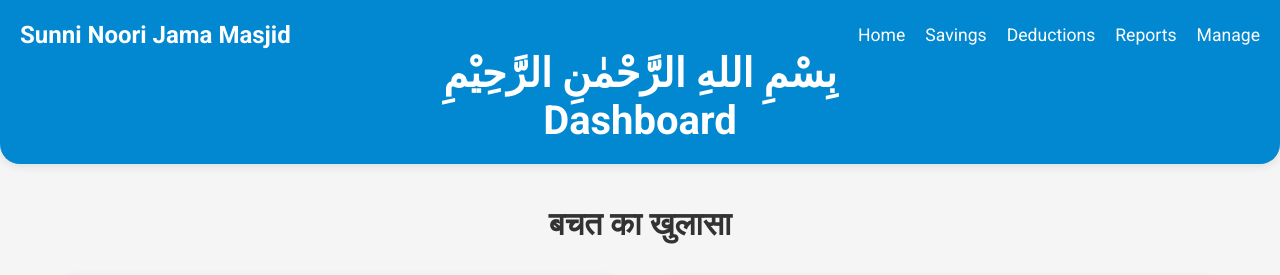
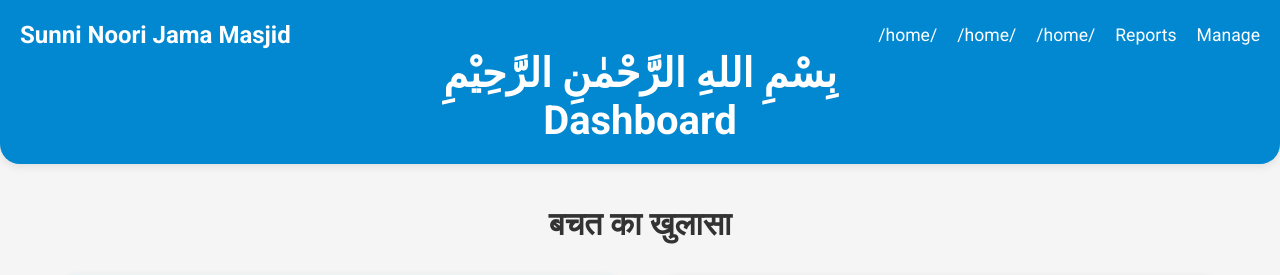
Before and after one commit to ajaj123-debug/Mosque-fund-management-system, a Django app: page /home/ in a window 1280 px wide. Shown: the top 275 px of the page. Run offline with Django 5.2, Linux system fonts and the light colour scheme; data comes from the database, SQL or seed files in the repository.

Commit message:
last commit

```diff
--- a/community_fund/templates/home.html
+++ b/community_fund/templates/home.html
@@ -150,7 +150,7 @@
         }
 
         .button:hover {
-            background: #80c3e8;
+            background: #0C1317;
             transform: translateY(-3px);
             box-shadow: 0 4px 15px rgba(0, 0, 0, 0.2);
         }
@@ -269,10 +269,10 @@
         <nav class="navbar">
             <div class="navbar-brand">Sunni Noori Jama Masjid</div>
             <div class="navbar-links" id="navbarLinks">
-                <a href="#">Home</a>
-                <a href="#">Savings</a>
-                <a href="#">Deductions</a>
-                <a href="#">Reports</a>
+                <a href="#">{% url 'home' %}</a>
+                <a href="#">{% url 'home' %}</a>
+                <a href="#">{% url 'home' %}</a>
+                <a href="{% url 'generate_user_report' %}">Reports</a>
                 <a href="{% url 'add_transaction' %}">Manage</a>
             </div>
             <!-- Hamburger Icon for mobile view -->
```
